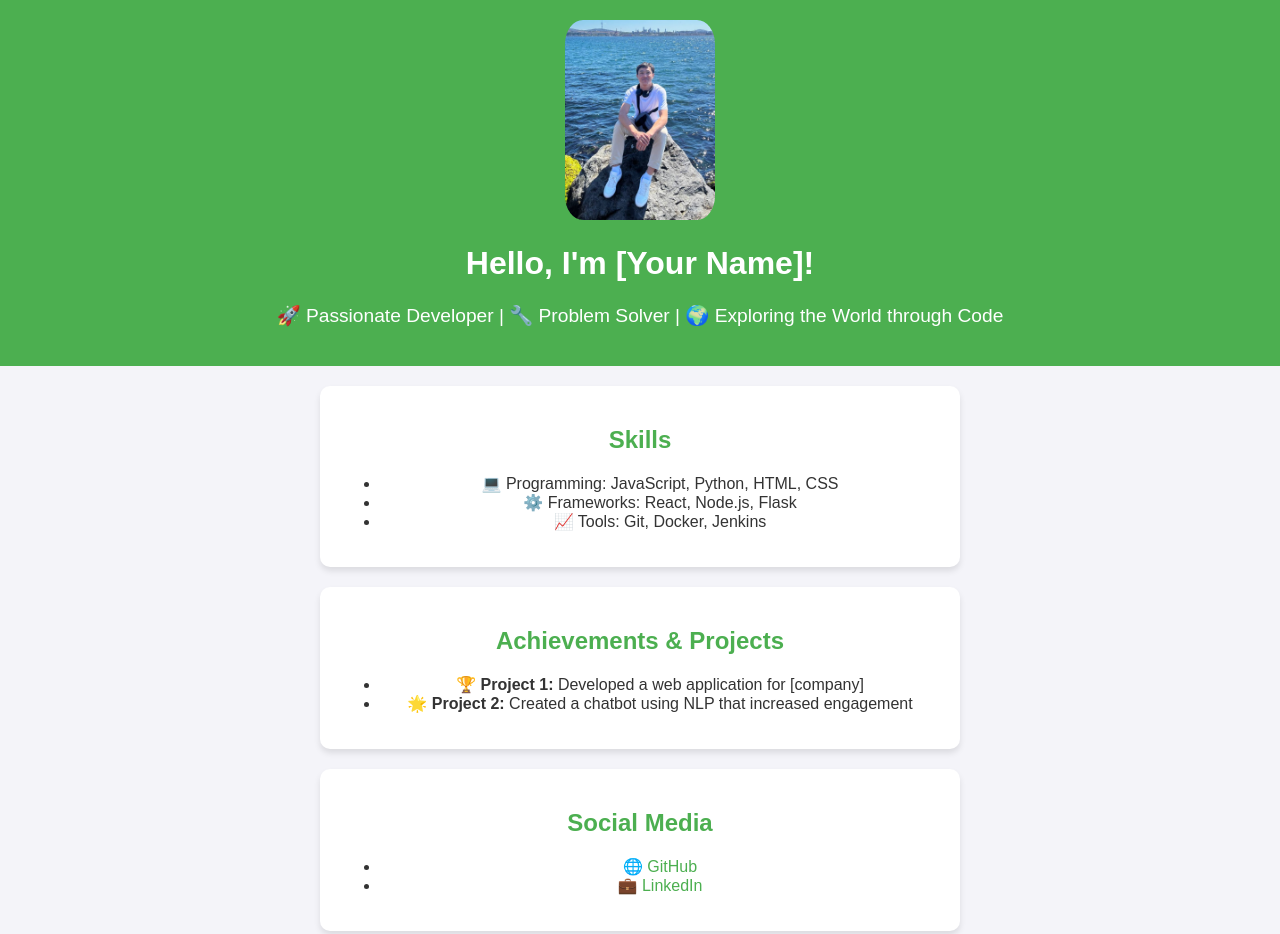
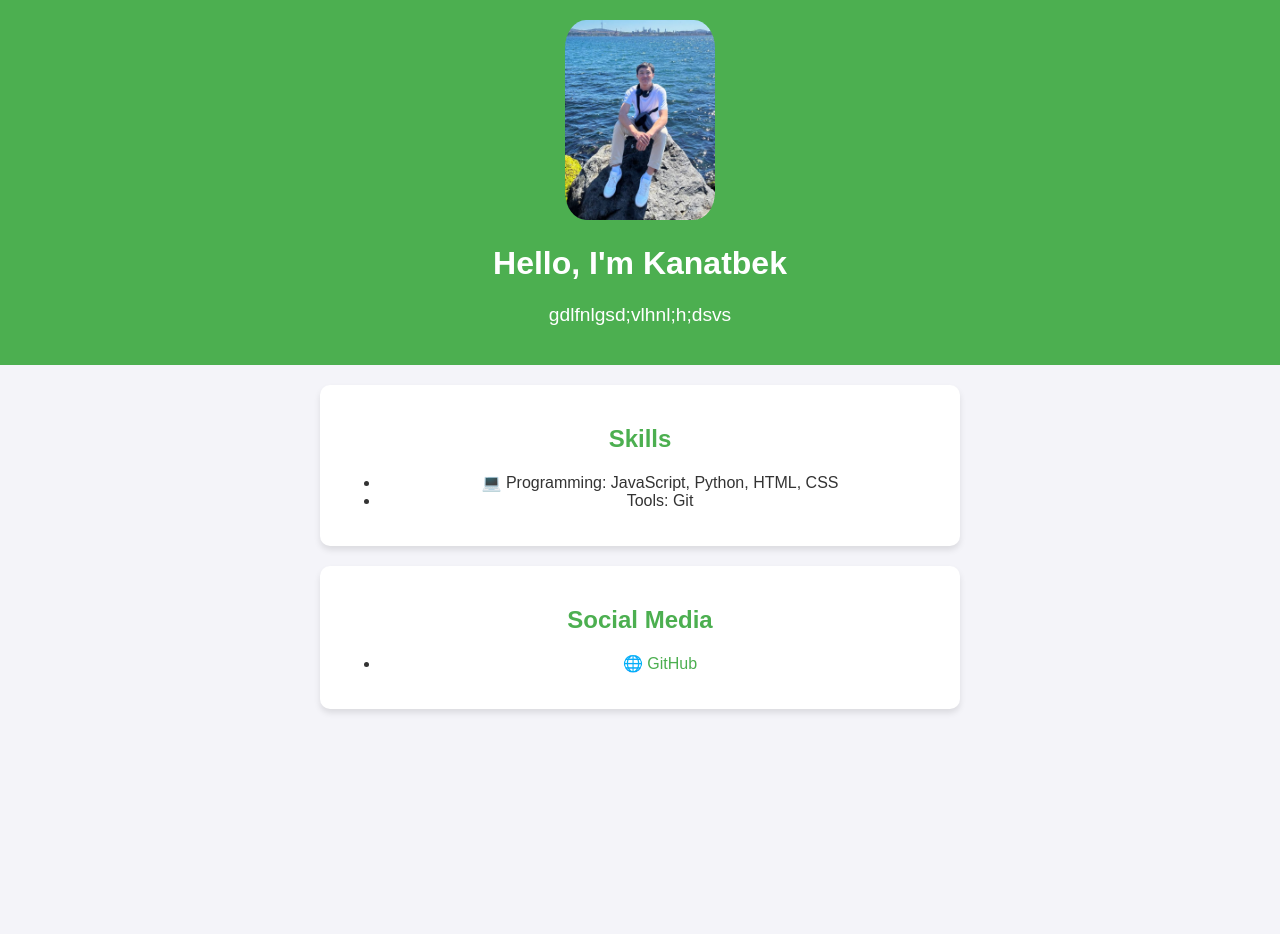
Before and after one commit to kanavnb/Portfolio, a plain HTML site: page index.html in a window 1280 px wide. Shown: the top 934 px of the page. After the commit the page ends 800 px from the top, so only its background shows below. Drawn offline with Linux system fonts and the light colour scheme.

Commit message:
Changed text

```diff
--- a/css/style.css
+++ b/css/style.css
@@ -13,7 +13,7 @@ header {
 }
 
 img.avatar {
-    border-radius: 12%;
+    border-radius: 14%;
     width: 150px;
     height: 200px;
 }
--- a/index.html
+++ b/index.html
@@ -10,32 +10,22 @@
 <body>
     <header>
         <img src="img/c62e3c2e-3bcf-4641-a175-f0844b2cf134.jpg" alt="My Avatar" class="avatar">
-        <h1>Hello, I'm [Your Name]!</h1>
-        <p class="bio">🚀 Passionate Developer | 🔧 Problem Solver | 🌍 Exploring the World through Code</p>
+        <h1>Hello, I'm Kanatbek</h1>
+        <p class="bio">gdlfnlgsd;vlhnl;h;dsvs</p>
     </header>
 
     <section>
         <h2>Skills</h2>
         <ul>
             <li>💻 Programming: JavaScript, Python, HTML, CSS</li>
-            <li>⚙️ Frameworks: React, Node.js, Flask</li>
-            <li>📈 Tools: Git, Docker, Jenkins</li>
-        </ul>
-    </section>
-
-    <section>
-        <h2>Achievements & Projects</h2>
-        <ul>
-            <li>🏆 <strong>Project 1:</strong> Developed a web application for [company]</li>
-            <li>🌟 <strong>Project 2:</strong> Created a chatbot using NLP that increased engagement</li>
+            <li> Tools: Git</li>
         </ul>
     </section>
 
     <section>
         <h2>Social Media</h2>
         <ul>
-            <li>🌐 <a href="https://github.com/yourusername">GitHub</a></li>
-            <li>💼 <a href="https://linkedin.com/in/yourusername">LinkedIn</a></li>
+            <li>🌐 <a href="https://github.com/kanavnb/Portfolio.git">GitHub</a></li>
         </ul>
     </section>
 
```
